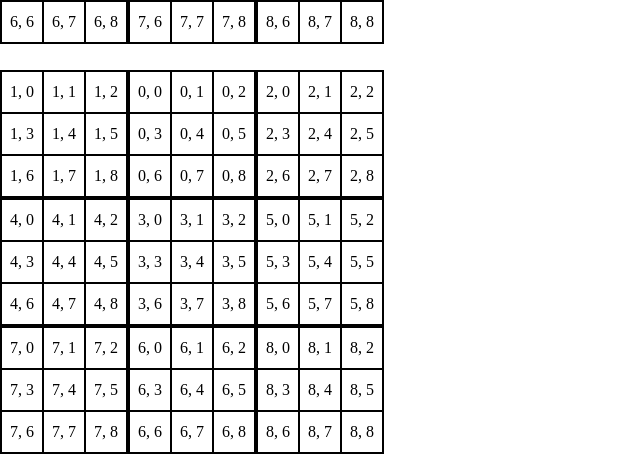
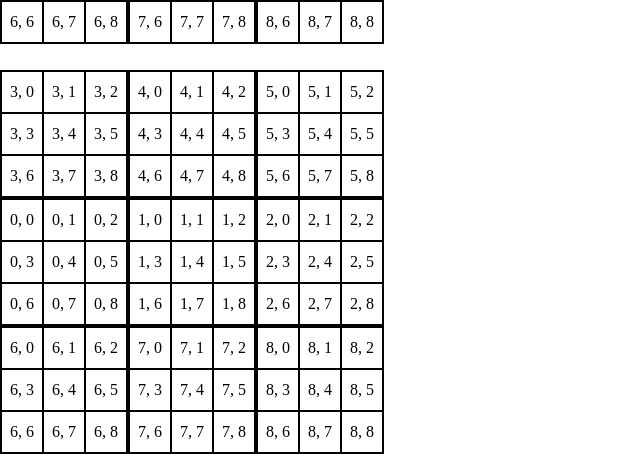
Before and after one commit to gitBerezaHub/sudoku, a Vue app: page /game in a window 1280 px wide. Shown: the part 340-797 px from the top of the page, without its empty margins (0-640 px from the left). Built offline with nearby package versions, Linux system fonts and the light colour scheme.

Commit message:
swap big rows

```diff
--- a/src/logic/logic.ts
+++ b/src/logic/logic.ts
@@ -109,3 +109,26 @@ export function swapColumns(
   }
   return swapped;
 }
+
+export function swapRows(
+  matrix: number[][],
+  firstRow: number,
+  secondRow: number
+) {
+  let swapped = [];
+  for (let i = 0; i < 9; i++) {
+    swapped[i] = Array(0);
+    for (let j = 0; j < 9; j++) {
+      swapped[i][j] = matrix[i][j];
+    }
+  }
+
+  for (let i = 0; i < 3; i++) {
+    for (let j = 0; j < 9; j++) {
+      swapped[firstRow * 3 + i][j] = matrix[secondRow * 3 + i][j];
+      swapped[secondRow * 3 + i][j] = matrix[firstRow * 3 + i][j];
+    }
+  }
+
+  return swapped;
+}
--- a/src/views/GameView.vue
+++ b/src/views/GameView.vue
@@ -3,9 +3,9 @@ import GameField from "@/components/GameField.vue";
 import {
   createBasicMatrix,
   matrixTransposing,
-  swapColumns,
+  swapColumns, swapRows,
   swapSmallColumns,
-  swapSmallRows,
+  swapSmallRows
 } from "@/logic/logic";
 
 let matrix = createBasicMatrix();
@@ -13,11 +13,12 @@ let trasposing = matrixTransposing(matrix);
 let swappedSmallRows = swapSmallRows(matrix, 0, 8);
 let swappedSmallColumns = swapSmallColumns(matrix, 6, 8);
 let swappedColumns = swapColumns(matrix, 0, 1);
+let swappedRows = swapRows(matrix, 0, 1);
 </script>
 
 <template>
   <game-field :matrix="matrix" style="margin-bottom: 50px" />
-  <game-field :matrix="swappedColumns" />
+  <game-field :matrix="swappedRows" />
 </template>
 
 <style scoped lang="scss"></style>
```
